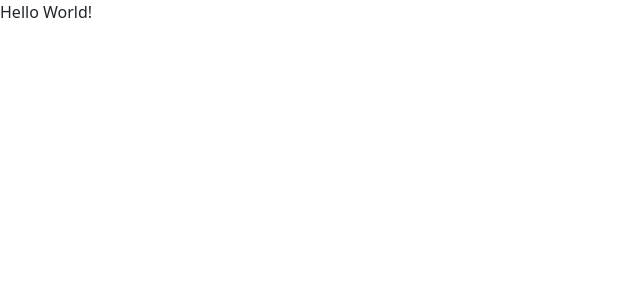
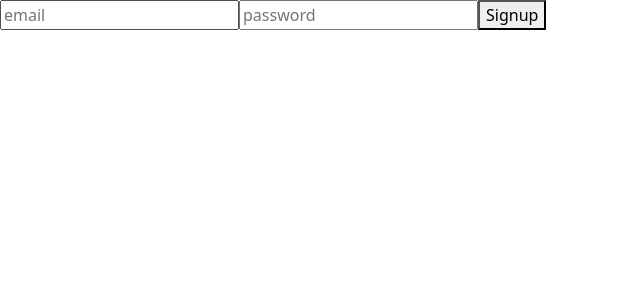
Before and after one commit to HassanKourani/FutureWorkSP, a React (Create React App) app: page /signup in a window 1280 px wide. Shown: the top 300 px of the page, without its empty margins (0-640 px from the left). Built offline with nearby package versions, Linux system fonts and the light colour scheme.

Commit message:
i did it, yaaay

```diff
--- a/src/App.js
+++ b/src/App.js
@@ -1,5 +1,17 @@
+import { db } from "./Config";
+import { BrowserRouter as Router, Routes, Route } from "react-router-dom";
+import Login from "./Components/Login";
+import Signup from "./Components/Signup";
+
 function App() {
-  return <>Hello World!</>;
+  return (
+    <Router>
+      <Routes>
+        <Route path="/" element={<Login />} />
+        <Route path="/signup" element={<Signup />} />
+      </Routes>
+    </Router>
+  );
 }
 
 export default App;
--- /dev/null
+++ b/src/Components/Login.js
@@ -0,0 +1,47 @@
+import { signInWithEmailAndPassword } from "firebase/auth";
+import { auth } from "../Config";
+import { useState } from "react";
+
+const Login = () => {
+  const [email, setEmail] = useState("");
+  const [password, setPassword] = useState("");
+
+  const handleFormSubmit = (e) => {
+    e.preventDefault();
+    signInWithEmailAndPassword(auth, email, password)
+      .then((userCredential) => {
+        // Signed in
+        const user = userCredential.user;
+        console.log(user);
+        // ...
+      })
+      .catch((error) => {
+        console.log(error);
+        // ..
+      });
+  };
+  //   console.log(email);
+  //   console.log(password);
+
+  return (
+    <>
+      <form onSubmit={handleFormSubmit}>
+        <input
+          placeholder="Email"
+          type="email"
+          value={email}
+          onChange={(e) => setEmail(e.target.value)}
+        />
+        <input
+          placeholder="Password"
+          type="password"
+          value={password}
+          onChange={(e) => setPassword(e.target.value)}
+        />
+        <button type="submit">Login</button>
+      </form>
+    </>
+  );
+};
+
+export default Login;
--- /dev/null
+++ b/src/Components/Signup.js
@@ -0,0 +1,52 @@
+import { createUserWithEmailAndPassword } from "firebase/auth";
+import { useState } from "react";
+import { auth, db } from "../Config";
+import { addDoc, collection } from "firebase/firestore";
+
+const Signup = () => {
+  const [email, setEmail] = useState("");
+  const [password, setPassword] = useState("");
+  const [err, setErr] = useState("");
+
+  const handleFormSubmit = (e) => {
+    e.preventDefault();
+    createUserWithEmailAndPassword(auth, email, password)
+      .then((res) => {
+        addDoc(collection(db, "users"), {
+          email: email,
+          major: "CCE",
+          name: "aaa",
+          uniId: "4jzbMgT1ghsBLd3CMjiu",
+        }).then((res) => {
+          console.log(res);
+        });
+      })
+      .catch((err) => {
+        setErr(err);
+      });
+  };
+
+  return (
+    <>
+      <form onSubmit={handleFormSubmit}>
+        <input
+          type="email"
+          placeholder="email"
+          value={email}
+          onChange={(e) => setEmail(e.target.value)}
+        />
+        <input
+          type="password"
+          placeholder="password"
+          value={password}
+          onChange={(e) => setPassword(e.target.value)}
+        />
+        <button type="submit">Signup</button>
+      </form>
+
+      {err && <h1>you have an err</h1>}
+    </>
+  );
+};
+
+export default Signup;
--- /dev/null
+++ b/src/Config.js
@@ -0,0 +1,17 @@
+import { initializeApp } from "firebase/app";
+import { getFirestore } from "firebase/firestore";
+import { getAuth } from "firebase/auth";
+
+const firebaseConfig = {
+  apiKey: "AIzaSyDOTASQJ_xU1P0t5HcOc5L4h_KPbrHcp9U",
+  authDomain: "seniorproject-cd393.firebaseapp.com",
+  projectId: "seniorproject-cd393",
+  storageBucket: "seniorproject-cd393.appspot.com",
+  messagingSenderId: "620394562973",
+  appId: "1:620394562973:web:883ca016fc3f4085b49b74",
+};
+
+const app = initializeApp(firebaseConfig);
+const db = getFirestore(app);
+const auth = getAuth(app);
+export { auth, db };
```
